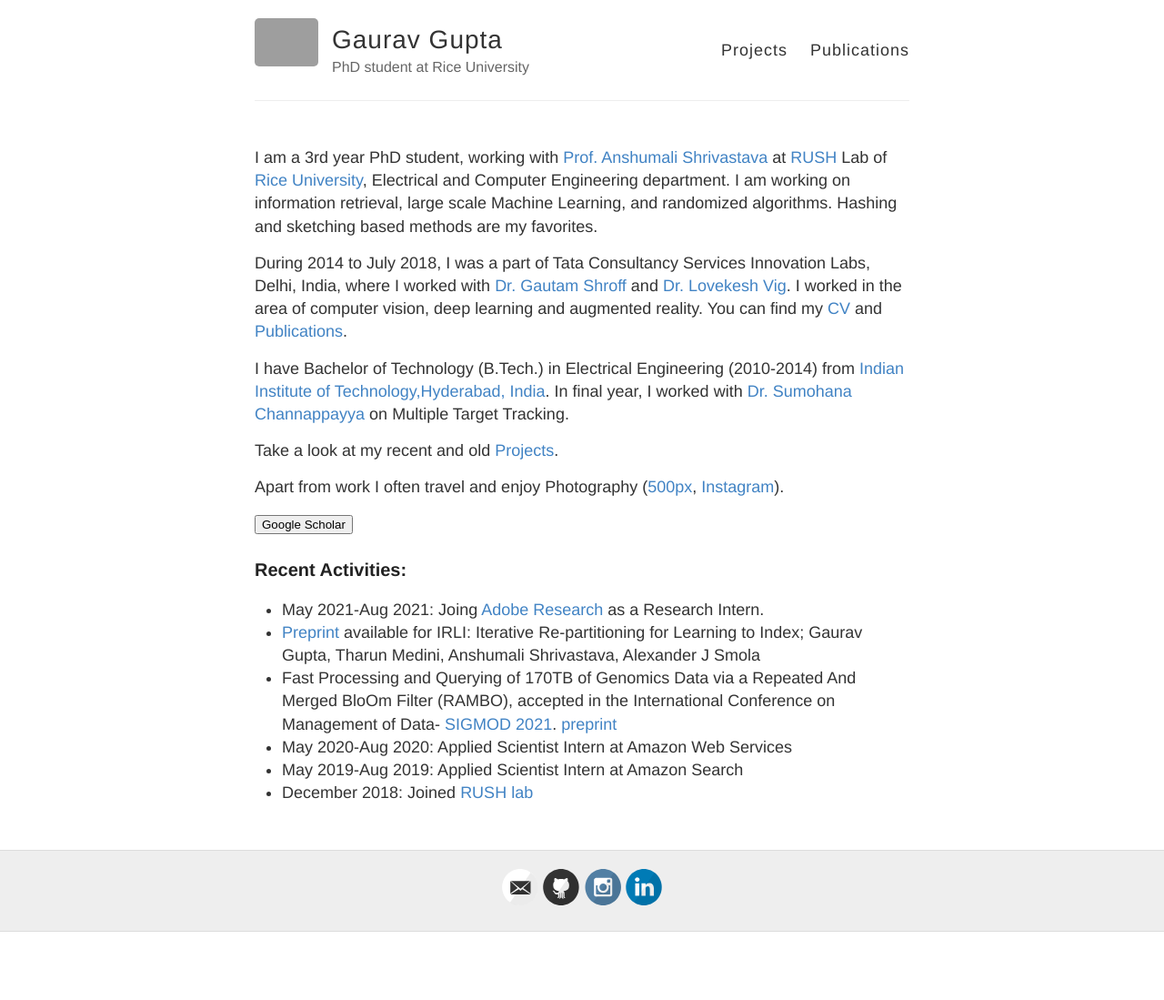
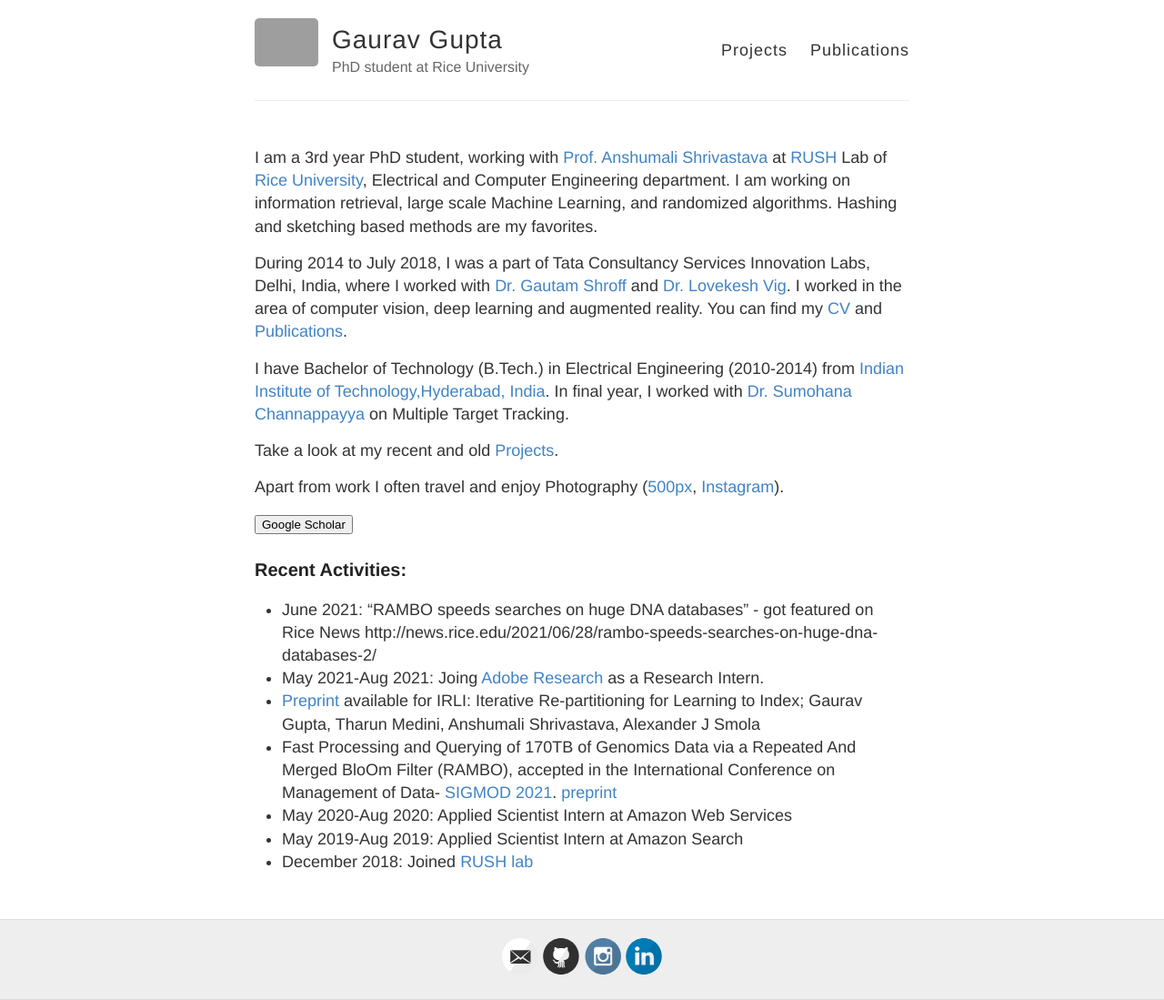
Before and after one commit to gaurav16gupta/gaurav16gupta.github.io, a Jekyll site: the page built from index.md, in a window 1280 px wide. Shown: the whole page at 91% size. Built offline with Jekyll 4.4.1, drawn with Linux system fonts in a browser that asks for light colours; before the commit the page ends 1024 px from its top, so only the background shows below that; grey boxes are pictures that could not be loaded.

Commit message:
Update index.md

```diff
--- a/index.md
+++ b/index.md
@@ -18,6 +18,7 @@ Apart from work I often travel and enjoy Photography ([500px](https://500px.com/
 </form>
 
 ### Recent Activities:
+* June 2021: "RAMBO speeds searches on huge DNA databases" - got featured on Rice News http://news.rice.edu/2021/06/28/rambo-speeds-searches-on-huge-dna-databases-2/
 * May 2021-Aug 2021: Joing [Adobe Research](https://research.adobe.com/) as a Research Intern.
 * [Preprint](https://arxiv.org/abs/2103.09944) available for IRLI: Iterative Re-partitioning for Learning to Index; Gaurav Gupta, Tharun Medini, Anshumali Shrivastava, Alexander J Smola
 * Fast Processing and Querying of 170TB of Genomics Data via a Repeated And Merged BloOm Filter (RAMBO), accepted in the International Conference on Management of Data- [SIGMOD 2021](https://2021.sigmod.org/). [preprint](https://arxiv.org/abs/1910.02611)
```
